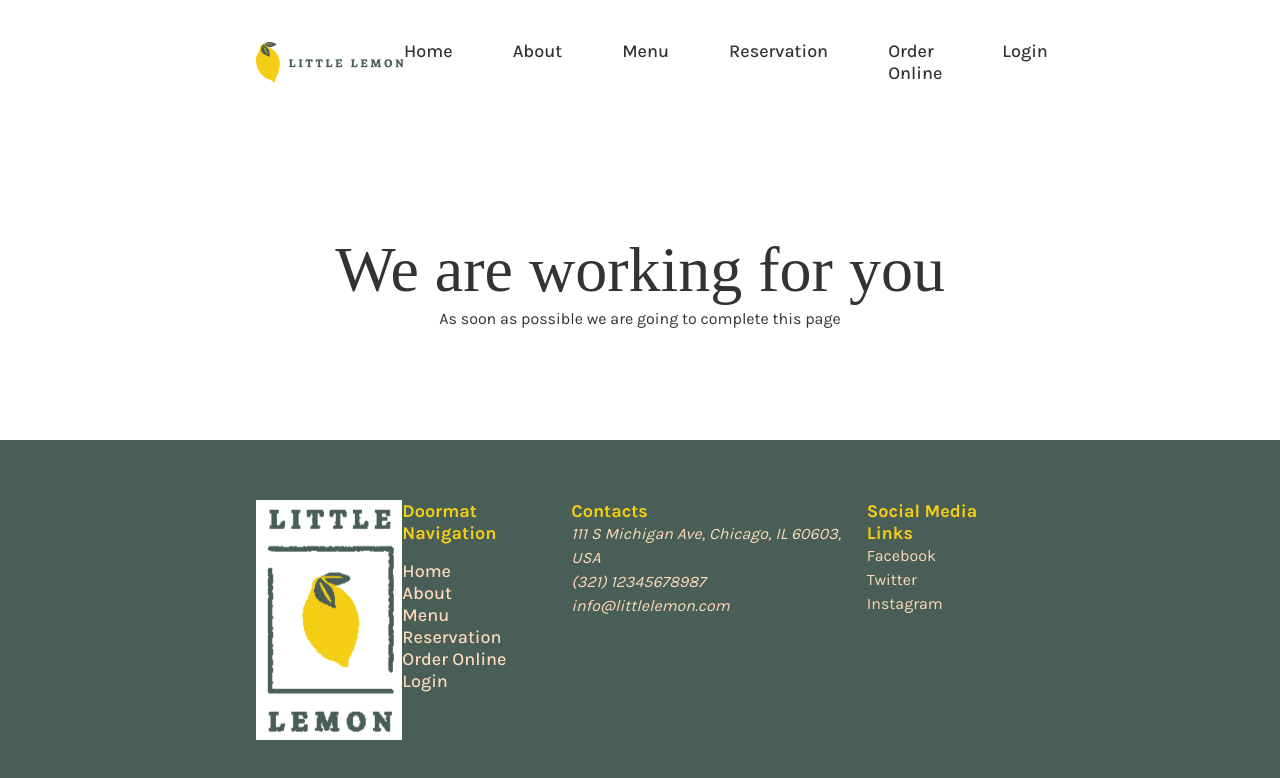
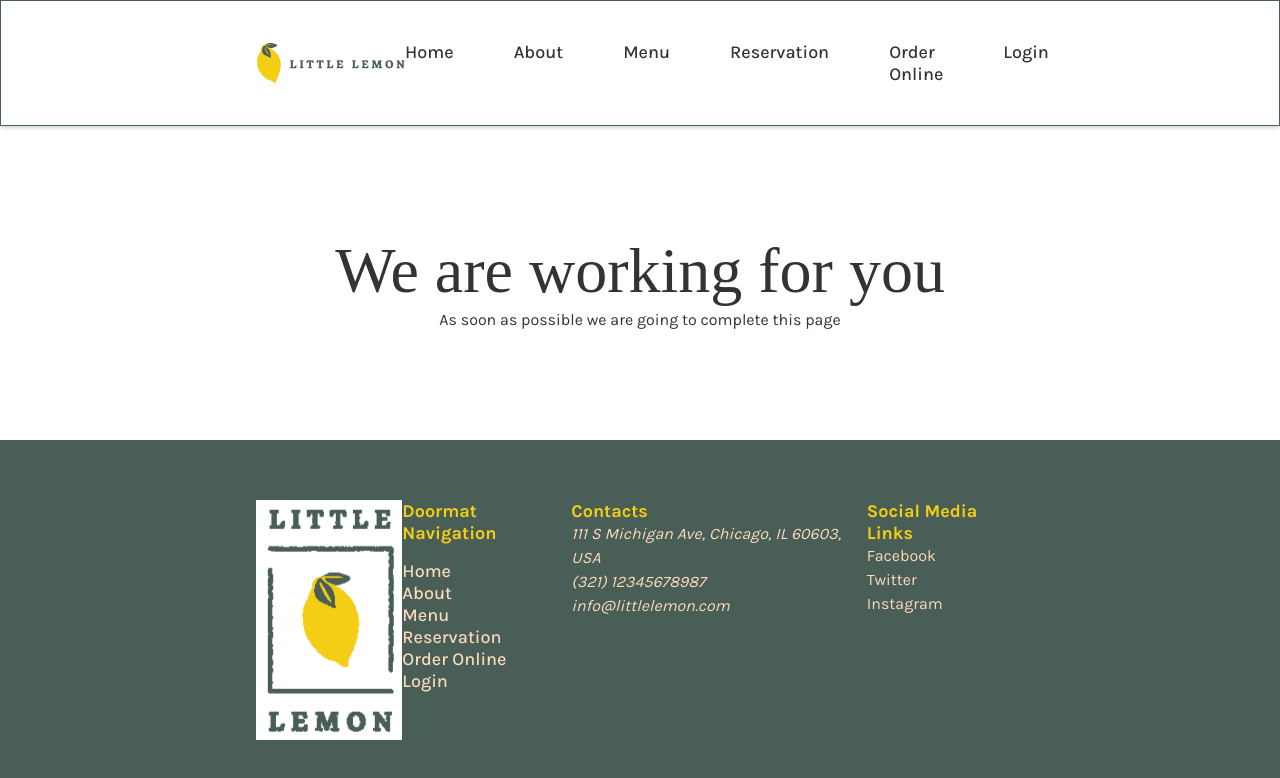
Before and after one commit to giuliafurlan/little-lemon-restaurant, a React (Create React App) app: page /in-progress in a window 1280 px wide. Shown: the top 778 px of the page. Built offline with nearby package versions, Linux system fonts and the light colour scheme; a web font is replaced by a local one.

Commit message:
Improved layout and css

```diff
--- a/src/App.css
+++ b/src/App.css
@@ -22,6 +22,8 @@ header {
   justify-content: space-between;
   align-items: center;
   padding: 24px 20%;
+  border: 0.5px solid #495e57;
+  box-shadow: 0px 2px 4px rgba(73, 94, 87, 0.25);
 }
 
 header img {
@@ -73,3 +75,11 @@ footer {
 footer img {
   max-height: 240px;
 }
+
+#error-page {
+  height: 100%;
+  display: flex;
+  flex-direction: column;
+  justify-content: center;
+  align-items: center;
+}
--- a/src/App.js
+++ b/src/App.js
@@ -1,15 +1,13 @@
-import { Outlet } from 'react-router-dom';
 import './App.css';
-import Footer from './components/Footer';
-import Header from './components/Header';
+import Footer from './layout/Footer';
+import Header from './layout/Header';
+import Main from './layout/Main';
 
 function App() {
   return (
     <>
       <Header />
-      <main>
-        <Outlet />
-      </main>
+      <Main />
       <Footer />
     </>
   );
--- a/src/index.js
+++ b/src/index.js
@@ -4,7 +4,7 @@ import { createBrowserRouter, RouterProvider } from 'react-router-dom';
 import App from './App';
 import './index.css';
 import Booking from './layout/Booking';
-import Home from './layout/Home';
+import HomePage from './layout/Home';
 import ErrorPage from './pages/ErrorPage';
 import InProgressPage from './pages/InProgressPage';
 import reportWebVitals from './reportWebVitals';
@@ -15,7 +15,7 @@ const router = createBrowserRouter([
     element: <App />,
     errorElement: <ErrorPage />,
     children: [
-      { path: '', element: <Home /> },
+      { path: '', element: <HomePage /> },
       { path: 'booking', element: <Booking /> },
       { path: 'in-progress', element: <InProgressPage /> },
     ],
--- a/src/components/Footer.js
+++ b/src/layout/Footer.js
@@ -1,7 +1,7 @@
 import logo from '../assets/footer-logo.png';
+import Nav from '../components/Nav';
 import theme from '../ui/theme';
 import { CardTitle, Paragraph } from '../ui/typography';
-import Nav from './Nav';
 
 const Footer = () => {
   return (
--- a/src/components/Header.js
+++ b/src/layout/Header.js
@@ -1,5 +1,5 @@
 import logo from '../assets/logo.png';
-import Nav from './Nav';
+import Nav from '../components/Nav';
 
 const Header = () => {
   return (
--- a/src/layout/Home.js
+++ b/src/layout/Home.js
@@ -3,7 +3,7 @@ import HeroSection from '../components/HeroSection';
 import Highlights from '../components/Highlights';
 import Testimonials from '../components/Testimonials';
 
-const Home = () => {
+const HomePage = () => {
   return (
     <>
       <HeroSection />
@@ -14,4 +14,4 @@ const Home = () => {
   );
 };
 
-export default Home;
+export default HomePage;
--- /dev/null
+++ b/src/layout/Main.js
@@ -0,0 +1,11 @@
+import { Outlet } from 'react-router-dom';
+
+const Main = () => {
+  return (
+    <main>
+      <Outlet />
+    </main>
+  );
+};
+
+export default Main;
--- a/src/pages/ErrorPage.js
+++ b/src/pages/ErrorPage.js
@@ -9,7 +9,7 @@ const ErrorPage = () => {
     <div id='error-page'>
       <H1>Oops!</H1>
       <Paragraph>Sorry, an unexpected error has occurred.</Paragraph>
-      <Paragraph>
+      <Paragraph style={{ marginTop: 30 }}>
         <i>{error.statusText || error.message}</i>
       </Paragraph>
     </div>
```
